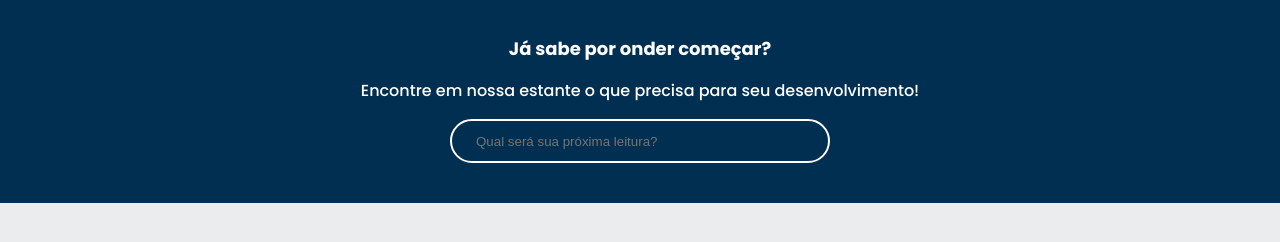
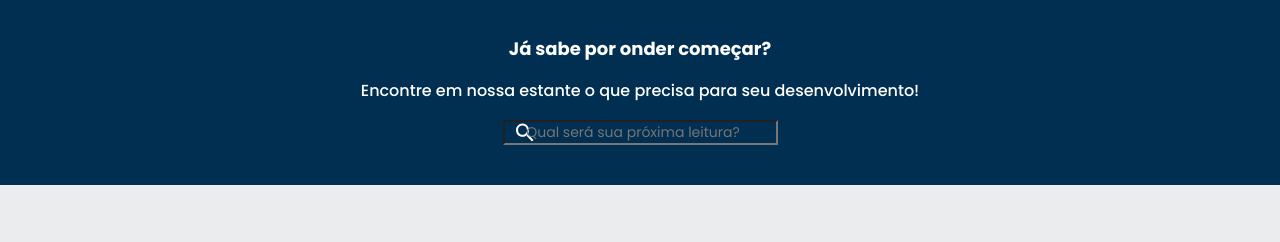
Before and after one commit to jeancarloslr/AluraBooks, a plain HTML site: page index.html in a window 1280 px wide. Shown: the part 82-324 px from the top of the page. Drawn offline with Linux system fonts and the light colour scheme.

Commit message:
banner finished

```diff
--- a/styles/banner.css
+++ b/styles/banner.css
@@ -17,10 +17,11 @@
 }
 
 .banner-pesquisa{
-    width: 380px;
-    height: 44px;
-    border-radius: 24px;
-    padding: 10px 24px 10px 24px;
-    background-color: transparent;
-    border: 2px solid white;
+    text-align: center;
+    color: rgba(255, 255, 255, 0.548);
+    font-size: 14px;
+    font-weight: 400;
+    font-family: var(--fonte-principal);
+    background: url('../img/Lupa.svg') no-repeat;
+    background-position: 0.6em;
 }
```
Also changed, not shown: index.html (+1 -0 lines), img/Lupa.svg (added).
